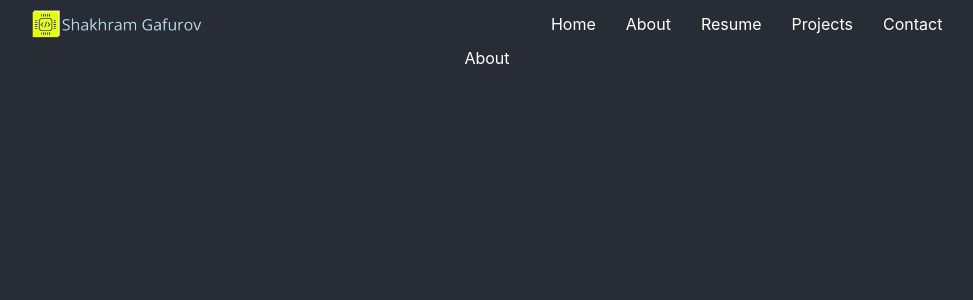
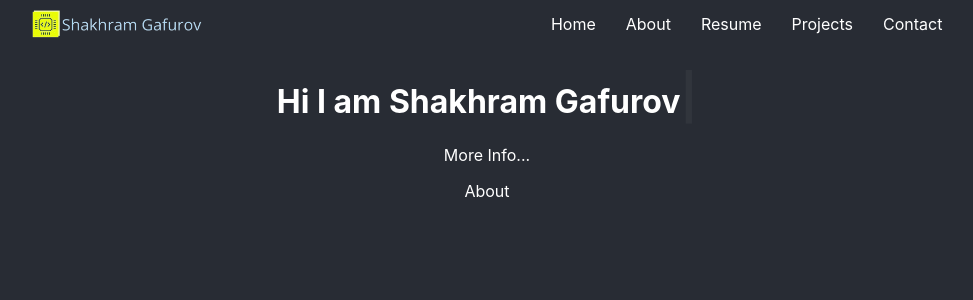
Before and after one commit to sgafurov/portfolio, a React (Create React App) app in the folder portfolio/: page / in a window 1280 px wide. Shown: the top 300 px of the page, without its empty margins (153-1126 px from the left). Built offline with nearby package versions, Linux system fonts and the light colour scheme.

Commit message:
Create Home.js

```diff
--- a/portfolio/src/App.js
+++ b/portfolio/src/App.js
@@ -1,4 +1,5 @@
 import { Navbar } from './components/Navbar';
+import { Home } from './components/Home';
 import { About } from './components/About';
 import './App.css';
 
@@ -6,6 +7,7 @@ function App() {
   return (
     <div className="App">
       <Navbar/>
+      <Home/>
       <About/>
     </div>
   );
--- /dev/null
+++ b/portfolio/src/components/Home.js
@@ -0,0 +1,16 @@
+import "../styles/Home.css";
+
+export const Home = () => {
+  return (
+    <div>
+      <h1>
+        <span>Hi I am </span>
+        <span>
+          <span>Shakhram Gafurov</span>
+          <span class="cursor-blink">|</span>
+        </span>
+      </h1>
+      <p>More Info...</p>
+    </div>
+  );
+};
--- /dev/null
+++ b/portfolio/src/styles/Home.css
@@ -0,0 +1,11 @@
+.cursor-blink {
+    animation: blinker 1s linear infinite;
+    color: white;
+    font-size: 140%;
+}
+
+@keyframes blinker {
+    50% {
+        opacity: 0;
+    }
+}
```
